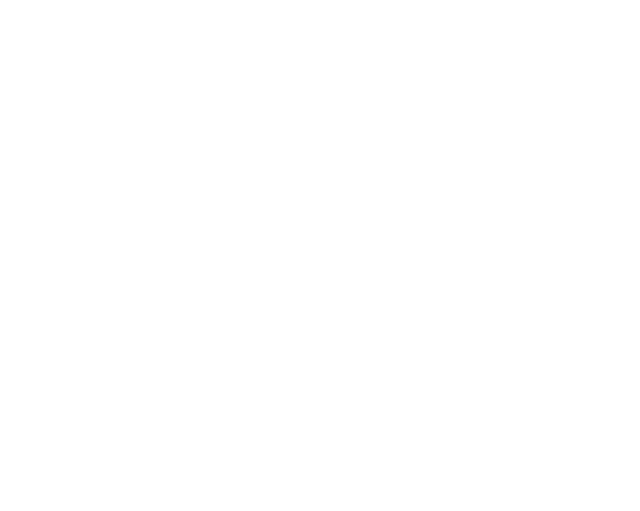
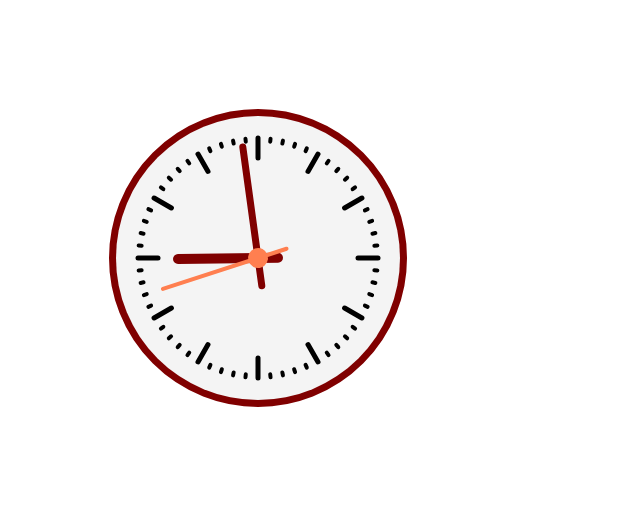
Before and after one commit to janeund/memory-game, a plain HTML site: page animated clock/index.html in a window 1280 px wide. Shown: the whole page, without its empty margins (0-640 px from the left). Drawn offline with Linux system fonts and the light colour scheme.

Commit message:
feat: add canvas setting and styles for clock

```diff
--- a/animated clock/index.html
+++ b/animated clock/index.html
@@ -10,7 +10,7 @@
 </head>
 
 <body>
-  <canvas width="600" height="500"></canvas>
+  <canvas id="canvas" width="600" height="500"></canvas>
 </body>
 
 </html>
--- a/animated clock/script.js
+++ b/animated clock/script.js
@@ -1,10 +1,106 @@
 function clock() {
-  const cuurentTime = new Date();
+  const currentTime = new Date();
   const canvas = document.getElementById('canvas');
   const ctx = canvas.getContext('2d');
 
   // Setup canvas
   ctx.save();
+  ctx.clearRect(0, 0, 500, 500);
+  ctx.translate(250, 250); // put 0, 0 in the middle
+  ctx.rotate(-Math.PI / 2); // rotate clock -90deg
+
+  // Set default styles
+  ctx.strokeStyle = '#000000';
+  ctx.fillStyle = '#f4f4f4';
+  ctx.lineWidth = 5;
+  ctx.lineCap = 'round';
+
+  // Draw clock face/border
+  ctx.save();
+  ctx.beginPath();
+  ctx.lineWidth = 14;
+  ctx.strokeStyle = '#800000';
+  ctx.arc(0, 0, 142, 0, Math.PI * 2, true);
+  ctx.stroke();
+  ctx.fill();
+  ctx.restore();
+
+  // Draw hour lines
+  ctx.save();
+  for (let i = 0; i < 12; i++) {
+    ctx.beginPath();
+    ctx.rotate(Math.PI / 6);
+    ctx.moveTo(100, 0);
+    ctx.lineTo(120, 0);
+    ctx.stroke();
+  }
+  ctx.restore();
+
+  // Draw minutes lines
+  ctx.save();
+  ctx.lineWidth = 4;
+  for (let i = 0; i < 60; i++) {
+    if (i % 5 !== 0) {
+      ctx.beginPath();
+      ctx.moveTo(117, 0);
+      ctx.lineTo(120, 0);
+      ctx.stroke();
+    }
+    ctx.rotate(Math.PI / 30);
+  }
+  ctx.restore();
+
+  // Get current time
+  const hr = currentTime.getHours() % 12;
+  const min = currentTime.getMinutes();
+  const sec = currentTime.getSeconds();
+  console.log(hr, min, sec);
+
+  // Draw hour hand
+  ctx.save();
+  ctx.rotate(
+    (Math.PI / 6) * hr + (Math.PI / 360) * min + (Math.PI / 21600) * sec
+  );
+  ctx.strokeStyle = '#800000';
+  ctx.lineWidth = 10;
+  ctx.beginPath();
+  ctx.moveTo(-20, 0);
+  ctx.lineTo(80, 0);
+  ctx.stroke();
+  ctx.restore();
+
+  // Draw min hand
+  ctx.save();
+  ctx.rotate(
+    (Math.PI / 30) * min + (Math.PI / 1800) * sec
+  );
+  ctx.strokeStyle = '#800000';
+  ctx.lineWidth = 7;
+  ctx.beginPath();
+  ctx.moveTo(-28, 0);
+  ctx.lineTo(112, 0);
+  ctx.stroke();
+  ctx.restore();
+
+  // Draw sec hand
+  ctx.save();
+  ctx.rotate(
+    (sec * Math.PI / 30)
+  );
+  ctx.strokeStyle = '#FF7f50';
+  ctx.fillStyle = '#FF7f50'
+  ctx.lineWidth = 4;
+  ctx.beginPath();
+  ctx.moveTo(-30, 0);
+  ctx.lineTo(100, 0);
+  ctx.stroke();
+  ctx.beginPath();
+  ctx.arc(0, 0, 10, 0, Math.PI * 2, true);
+  ctx.fill();
+  ctx.restore();
+
 
   ctx.restore();
 }
+
+clock();
```
